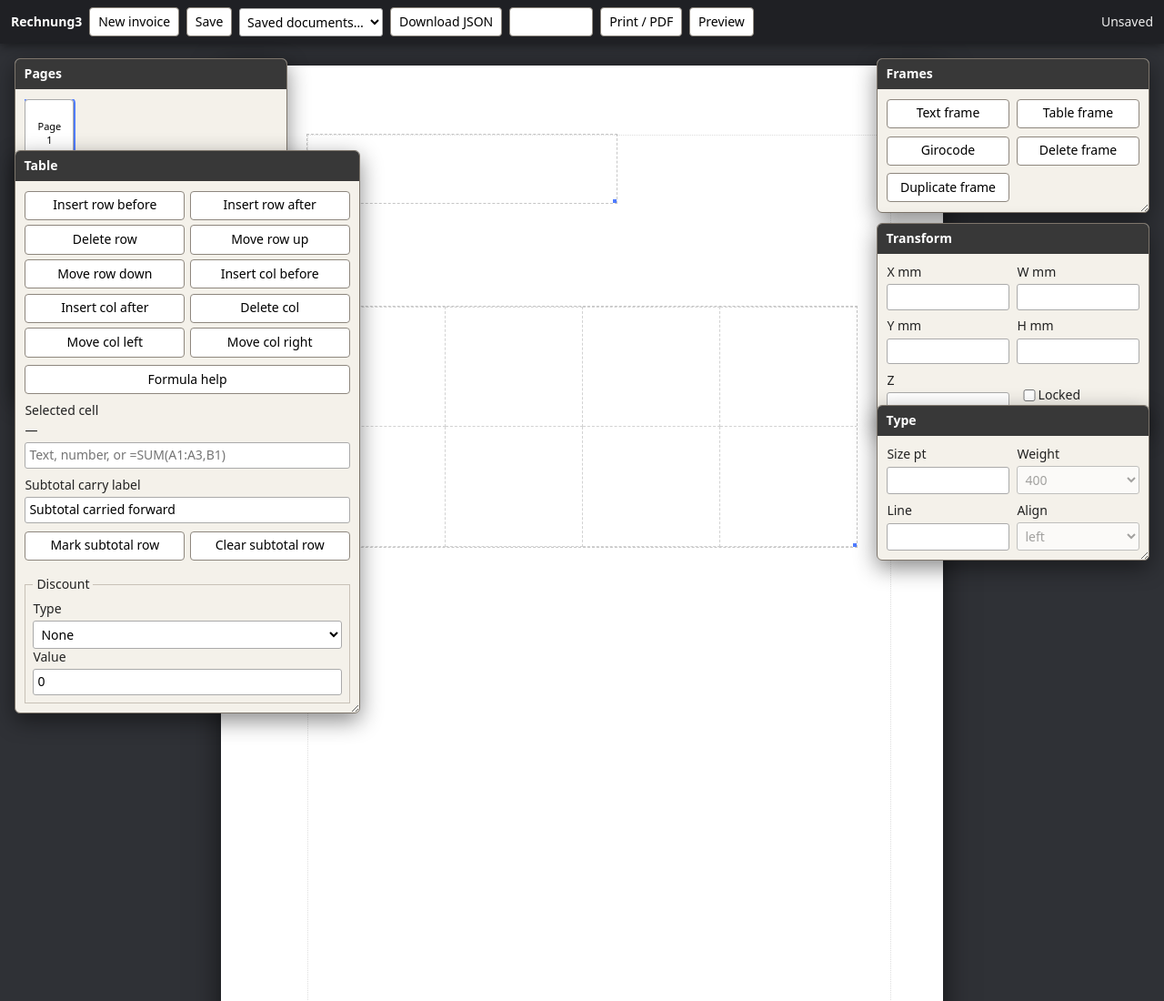
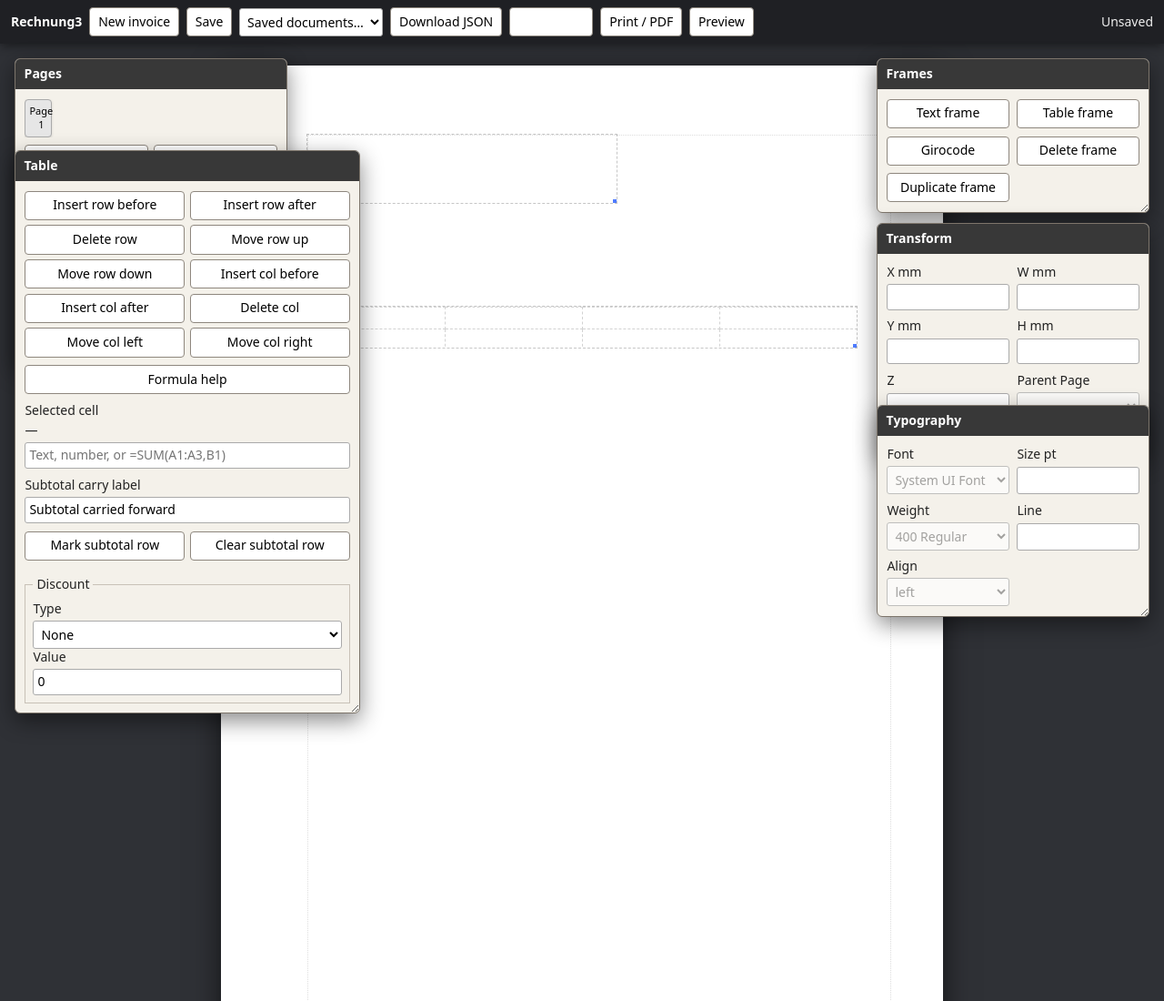
Before and after one commit to oelna/rechnung3, a plain HTML site: page index.html in a window 1280 px wide. Shown: the top 1100 px of the page at 91% size. Drawn offline with Linux system fonts and the light colour scheme.

Commit message:
Update typography panels and Pages workflow

```diff
--- a/css/document.css
+++ b/css/document.css
@@ -31,6 +31,18 @@
 	outline: none;
 }
 
+.text-editor div,
+.text-editor p,
+.table-cell div,
+.table-cell p {
+	margin: .45em 0;
+}
+
+.text-editor br,
+.table-cell br {
+	line-height: 1.1;
+}
+
 .frame-text {
 	white-space: normal;
 }
@@ -46,9 +58,9 @@
 .frame-table th {
 	position: relative;
 	border: 1px dashed #d2d2d2;
-	padding: 1.2mm;
+	padding: .55mm .8mm;
 	vertical-align: top;
-	min-height: 6mm;
+	min-height: 4mm;
 }
 
 .frame-table th {
--- a/css/editor.css
+++ b/css/editor.css
@@ -46,7 +46,8 @@
 	grid-template-areas:
 		"x width"
 		"y height"
-		"z locked";
+		"z page"
+		"locked locked";
 	gap: .4rem;
 }
 
@@ -68,6 +69,10 @@
 
 .transform-z {
 	grid-area: z;
+}
+
+.transform-page {
+	grid-area: page;
 }
 
 .transform-locked {
@@ -182,8 +187,8 @@
 }
 
 .page-thumb {
-	width: 54px;
-	height: 76px;
+	width: 30px;
+	height: 42px;
 	border: 1px solid #aaa;
 	background: #fff;
 	padding: .25rem;
@@ -196,7 +201,7 @@
 }
 
 .page-thumb.is-selected {
-	outline: 2px solid var(--accent);
+	background: #e6e6e6;
 }
 
 .page-thumb.drag-over {
--- a/index.html
+++ b/index.html
@@ -74,17 +74,37 @@
 					<label class="transform-width">W mm <input data-transform="width" type="number" step="0.5"></label>
 					<label class="transform-height">H mm <input data-transform="height" type="number" step="0.5"></label>
 					<label class="transform-z">Z <input data-transform="zIndex" type="number" step="1"></label>
+					<label class="transform-page">Parent Page <select id="framePage"></select></label>
 					<label class="inline-check transform-locked"><input data-transform="locked" type="checkbox"> Locked</label>
 				</div>
 			</details>
 		</aside>
 
-		<aside class="editor-ui palette" id="paletteType" style="right: 16px; top: 445px;">
+		<aside class="editor-ui palette" id="paletteTypography" style="right: 16px; top: 445px;">
 			<details open>
-				<summary>Type</summary>
+				<summary>Typography</summary>
 				<div class="palette-body form-grid">
+					<label class="full-width">Font <select data-type-style="fontFamily">
+						<option value="system-ui, -apple-system, Segoe UI, sans-serif">System UI Font</option>
+						<option value="Helvetica, Arial, sans-serif">Helvetica/Arial</option>
+						<option value="Tahoma, sans-serif">Tahoma</option>
+						<option value="Verdana, sans-serif">Verdana</option>
+						<option value="Georgia, serif">Georgia</option>
+						<option value="'Times New Roman', Times, serif">Times New Roman</option>
+						<option value="Courier New, Courier, monospace">Courier New</option>
+					</select></label>
 					<label>Size pt <input data-type-style="fontSize" type="number" step="1"></label>
-					<label>Weight <select data-type-style="fontWeight"><option>300</option><option selected>400</option><option>500</option><option>600</option><option>700</option></select></label>
+					<label>Weight <select data-type-style="fontWeight">
+						<option value="100">100 Thin</option>
+						<option value="200">200 Extra Light</option>
+						<option value="300">300 Light</option>
+						<option value="400" selected>400 Regular</option>
+						<option value="500">500 Medium</option>
+						<option value="600">600 Semi Bold</option>
+						<option value="700">700 Bold</option>
+						<option value="800">800 Extra Bold</option>
+						<option value="900">900 Black</option>
+					</select></label>
 					<label>Line <input data-type-style="lineHeight" type="number" step="0.05"></label>
 					<label>Align <select data-type-style="textAlign"><option>left</option><option>center</option><option>right</option></select></label>
 				</div>
--- a/js/document-model.js
+++ b/js/document-model.js
@@ -35,7 +35,7 @@
 		zIndex: 1,
 		locked: false,
 		style: {
-			fontFamily: 'system-ui',
+			fontFamily: 'system-ui, -apple-system, Segoe UI, sans-serif',
 			fontSize: 10,
 			fontWeight: 400,
 			lineHeight: 1.35,
@@ -52,7 +52,7 @@
 
 	if (type === 'table') {
 		base.width = 160;
-		base.height = 70;
+		base.height = 12;
 		base.content = {
 			columns: [
 				{ id: id('col'), width: 40 },
--- a/js/main.js
+++ b/js/main.js
@@ -102,6 +102,13 @@
 		}
 	});
 
+	const framePageSelect = $('#framePage');
+	framePageSelect.innerHTML = doc.pages
+		.map((page, index) => `<option value="${page.id}">Page ${index + 1}</option>`)
+		.join('');
+	framePageSelect.disabled = !frame;
+	framePageSelect.value = frame ? selection.pageId : '';
+
 	$$('[data-type-style]').forEach((input) => {
 		input.disabled = !frame || frame.type !== 'text';
 
@@ -121,7 +128,11 @@
 	$('#discountValue').value = tableFrame?.content.discount?.value || 0;
 	$('#carryLabel').value = tableFrame?.content.carryLabel || 'Subtotal carried forward';
 
-	$$('[data-margin]').forEach((input) => {
+	$('#framePage').onchange = (event) => {
+	moveSelectedFrameToPage(event.target.value);
+};
+
+$$('[data-margin]').forEach((input) => {
 		input.value = doc.settings.guides.margins[input.dataset.margin] ?? '';
 	});
 }
@@ -263,6 +274,32 @@
 	return doc.pages.flatMap((page) => page.frames).find((frame) => frame.id === frameId);
 }
 
+function moveSelectedFrameToPage(pageId) {
+	if (!selection.frameId || pageId === selection.pageId) {
+		return;
+	}
+
+	const sourcePage = doc.pages.find((page) => page.id === selection.pageId);
+	const targetPage = doc.pages.find((page) => page.id === pageId);
+
+	if (!sourcePage || !targetPage) {
+		return;
+	}
+
+	const frameIndex = sourcePage.frames.findIndex((frame) => frame.id === selection.frameId);
+
+	if (frameIndex === -1) {
+		return;
+	}
+
+	const [frame] = sourcePage.frames.splice(frameIndex, 1);
+	frame.zIndex = targetPage.frames.length + 1;
+	targetPage.frames.push(frame);
+	selectFrame(targetPage.id, frame.id);
+	changed();
+}
+
+
 function setCellInput(cell, value) {
 	if (value.startsWith('=')) {
 		cell.formula = value;
@@ -272,6 +309,10 @@
 		delete cell.formula;
 	}
 }
+
+$('#framePage').onchange = (event) => {
+	moveSelectedFrameToPage(event.target.value);
+};
 
 $$('[data-margin]').forEach((input) => {
 	input.oninput = () => {
@@ -426,7 +467,14 @@
 		delete table.rows[cell.row].kind;
 	}
 
+	fitTableFrame(frame);
 	changed();
+}
+
+function fitTableFrame(frame) {
+	if (frame?.type === 'table') {
+		frame.height = Math.max(8, frame.content.rows.length * 5 + 2);
+	}
 }
 
 function newRow(table) {
```
Also changed, not shown: 1 other file.
